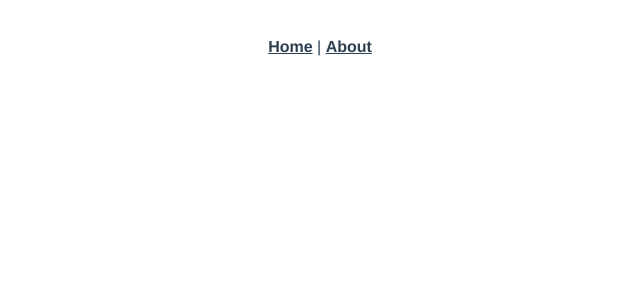
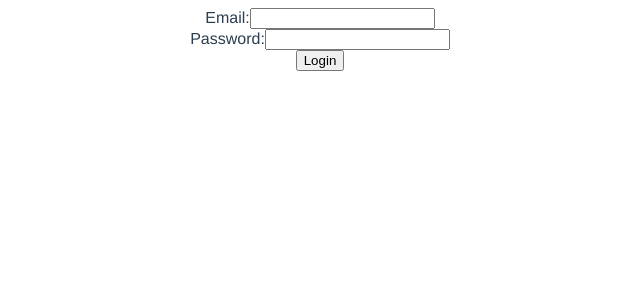
Before and after one commit to LowReward/MoneyValue_FrontEnd, a Vue app: page /login in a window 1280 px wide. Before the commit this address had no page. Shown: the top 300 px of the page, without its empty margins (320-960 px from the left). Built offline with nearby package versions, Linux system fonts and the light colour scheme.

Commit message:
Routes,Axios,Store added + LoginPage created at /login

```diff
--- a/src/App.vue
+++ b/src/App.vue
@@ -1,8 +1,5 @@
 <template>
-  <nav>
-    <router-link to="/">Home</router-link> |
-    <router-link to="/about">About</router-link>
-  </nav>
+  <!-- Composant qui match avec ma vue ici -->
   <router-view/>
 </template>
 
--- /dev/null
+++ b/src/components/LoginPage.vue
@@ -0,0 +1,46 @@
+<template>
+    <form @submit.prevent="login">
+        <div>
+            <label for="email">Email:</label>
+            <input type="email" id="email" v-model="email">
+        </div>
+        <div>
+            <label for="password">Password:</label>
+            <input type="password" id="password" v-model="password">
+        </div>
+        <button type="submit">Login</button>
+    </form>
+</template>
+
+<script>
+import axios from 'axios';
+import store from '../store';
+export default {
+    name: "LoginPage",
+    data() {
+        return {
+            email: '',
+            password: ''
+        }
+    },
+    methods: {
+        login() {
+            axios.post('http://localhost:8000/api/login', {
+                email: this.email,
+                password: this.password
+            })
+                .then(response => {
+                    store.state.user.token = response.data.token;
+                    console.log(store.state.user.token);
+                    //this.$router.push()
+                })
+                .catch(error => {
+                    console.log(error);
+                });
+
+        }
+    }
+}
+</script>
+
+<style scoped></style>
--- /dev/null
+++ b/src/plugins/axios.js
@@ -0,0 +1,61 @@
+"use strict";
+
+import Vue from 'vue';
+import axios from "axios";
+
+// Full config:  https://github.com/axios/axios#request-config
+// axios.defaults.baseURL = process.env.baseURL || process.env.apiUrl || '';
+// axios.defaults.headers.common['Authorization'] = AUTH_TOKEN;
+// axios.defaults.headers.post['Content-Type'] = 'application/x-www-form-urlencoded';
+
+let config = {
+  // baseURL: process.env.baseURL || process.env.apiUrl || ""
+  // timeout: 60 * 1000, // Timeout
+  // withCredentials: true, // Check cross-site Access-Control
+};
+
+const _axios = axios.create(config);
+
+_axios.interceptors.request.use(
+  function(config) {
+    // Do something before request is sent
+    return config;
+  },
+  function(error) {
+    // Do something with request error
+    return Promise.reject(error);
+  }
+);
+
+// Add a response interceptor
+_axios.interceptors.response.use(
+  function(response) {
+    // Do something with response data
+    return response;
+  },
+  function(error) {
+    // Do something with response error
+    return Promise.reject(error);
+  }
+);
+
+Plugin.install = function(Vue) {
+  Vue.axios = _axios;
+  window.axios = _axios;
+  Object.defineProperties(Vue.prototype, {
+    axios: {
+      get() {
+        return _axios;
+      }
+    },
+    $axios: {
+      get() {
+        return _axios;
+      }
+    },
+  });
+};
+
+Vue.use(Plugin)
+
+export default Plugin;
--- a/src/router/index.js
+++ b/src/router/index.js
@@ -1,17 +1,12 @@
 import { createRouter, createWebHistory } from 'vue-router'
-import HomeView from '../views/HomeView.vue'
+import LoginPage  from '../components/LoginPage.vue'
 
 const routes = [
   {
-    path: '/',
-    name: 'home',
-    component: HomeView
+    path: '/login',
+    name: 'LoginPage',
+    component: LoginPage
   },
-  {
-    path: '/about',
-    name: 'about',
-    component: () => import(/* webpackChunkName: "about" */ '../views/AboutView.vue')
-  }
 ]
 
 const router = createRouter({
@@ -19,4 +14,5 @@ const router = createRouter({
   routes
 })
 
+
 export default router
--- /dev/null
+++ b/src/store/index.js
@@ -0,0 +1,18 @@
+import { createStore } from 'vuex'
+
+export default createStore({
+  state: {
+    user:{
+      data:{},
+      // Une fois le token reçu, token passera de null à son token
+      token: null
+    }},
+  getters: {
+  },
+  mutations: {
+  },
+  actions: {
+  },
+  modules: {
+  }
+})
```
Also changed, not shown: package.json (+6 -2 lines), src/main.js (line endings or trailing spaces), 1 other file (tests, documents, lock files or other folders).
